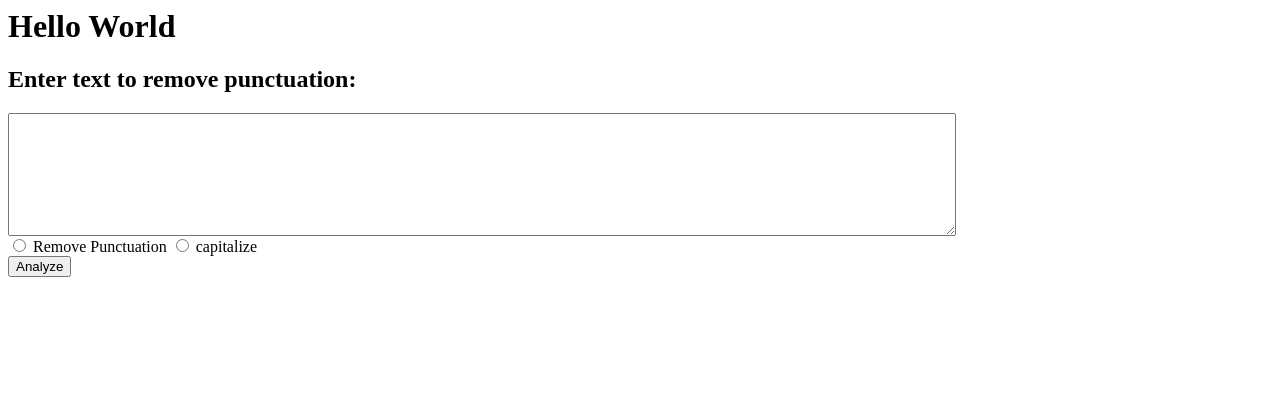
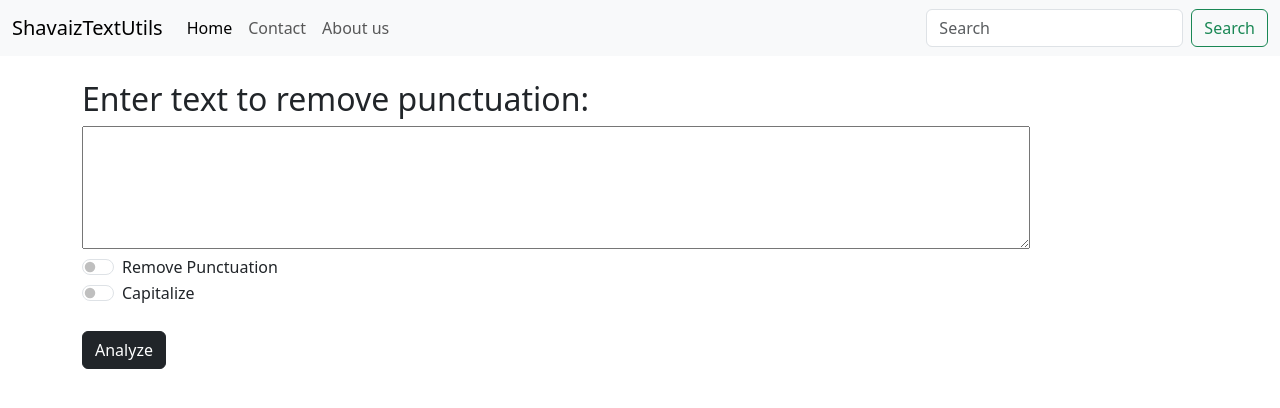
Before and after one commit to MuhammadShavaiz/django-practiceproject, a Django app: page / in a window 1280 px wide. Shown: the top 408 px of the page. Run offline with Django 5.2, Linux system fonts and the light colour scheme.

Commit message:
initial commit

```diff
--- a/playground/templates/hello.html
+++ b/playground/templates/hello.html
@@ -1,12 +1,56 @@
-<h1>Hello World</h1>
+<!doctype html>
+<html lang="en">
+  <head>
+    <meta charset="utf-8">
+    <meta name="viewport" content="width=device-width, initial-scale=1">
+    <title>Shavaiz Text Utils</title>
+    <link href="https://cdn.jsdelivr.net/npm/bootstrap@5.3.3/dist/css/bootstrap.min.css" rel="stylesheet" integrity="sha384-QWTKZyjpPEjISv5WaRU9OFeRpok6YctnYmDr5pNlyT2bRjXh0JMhjY6hW+ALEwIH" crossorigin="anonymous">
+  </head>
+  <body>
+    <nav class="navbar navbar-expand-lg bg-body-tertiary">
+        <div class="container-fluid">
+          <a class="navbar-brand">ShavaizTextUtils</a>
+          <button class="navbar-toggler" type="button" data-bs-toggle="collapse" data-bs-target="#navbarSupportedContent" aria-controls="navbarSupportedContent" aria-expanded="false" aria-label="Toggle navigation">
+            <span class="navbar-toggler-icon"></span>
+          </button>
+          <div class="collapse navbar-collapse" id="navbarSupportedContent">
+            <ul class="navbar-nav me-auto mb-2 mb-lg-0">
+              <li class="nav-item">
+                <a class="nav-link active" aria-current="page" href="">Home</a>
+              </li>
+              <li class="nav-item">
+                <a class="nav-link" href='/contact'>Contact</a>
+              </li>
+              <li class="nav-item">
+                <a class="nav-link" href = '/about'>About us</a>
+              </li>
+            </ul>
+            <form class="d-flex" role="search">
+              <input class="form-control me-2" type="search" placeholder="Search" aria-label="Search">
+              <button class="btn btn-outline-success" type="submit">Search</button>
+            </form>
+          </div>
+        </div>
+      </nav>
+      <br>
+      <div class = "container">
         <form  action ='/analyze',method='get'>
             <h2>
                 Enter text to remove punctuation:
             </h2>
             <textarea name = 'text' style="width: 948px; height: 123px;" data-listener-added_7a2d7a18="true"></textarea><br>
-    <input type = 'radio' id = 'removpunc' name = 'action' value = 'removpunc'> Remove Punctuation
-    <input type = 'radio' id = 'capital' name = 'action' value = 'capital'> capitalize<br>
-    <button type='submit'>
-        Analyze
-    </button>
+            <div class="form-check form-switch">
+                <input class="form-check-input" type="radio" id="removpunc" name = 'action' value = 'removpunc'>
+                <label class="form-check-label" for="removpunc">Remove Punctuation</label>
+              </div>
+              <div class="form-check form-switch">
+                <input class="form-check-input" type="radio" id = 'capital' name = 'action' value = 'capital'>
+                <label class="form-check-label" for='capital' >Capitalize</label>
+              </div>
+              <br>
+              <button type="submit" class="btn btn-dark">Analyze</button>
         </form>
+      </div>
+    <script src="https://cdn.jsdelivr.net/npm/bootstrap@5.3.3/dist/js/bootstrap.bundle.min.js" integrity="sha384-YvpcrYf0tY3lHB60NNkmXc5s9fDVZLESaAA55NDzOxhy9GkcIdslK1eN7N6jIeHz" crossorigin="anonymous"></script>
+  </body>
+</html>
--- a/playground/urls.py
+++ b/playground/urls.py
@@ -4,6 +4,6 @@ from . import views
 urlpatterns = [
     path('', views.say_hello),
     path('about/', views.about, name='About'),
-    path('youtube/', views.youtube, name='youtube'),
+    path('contact/', views.contact_me, name='contact'),
     path('analyze/', views.analyze, name='punctuation')
 ]
--- a/playground/views.py
+++ b/playground/views.py
@@ -4,24 +4,27 @@ def say_hello(request):
     return render(request, 'hello.html')
 def about(request):
     return HttpResponse("This is About page")
-def youtube(request):
-    return HttpResponse('''<h1>shavaiz</h1><a href = "https://www.youtube.com">visit youtube!</a>''')
+def contact_me(request):
+    return HttpResponse('contact me: +92 3206877289')
 def analyze(request):
     djangotext = request.GET.get('text', 'default')
     action = request.GET.get('action', 'off')
-    if action == 'removpunc':
-        pur = "punctuation removed"
-        rem_punct = ""
-        punc = '''!"#$%&'()*+, -./:;<=>?@[\]^_`{|}~'''
-        for char in djangotext:
-            if char not in punc:
-                rem_punct = rem_punct + char
-        params = {'purpose':pur, 'removed_punctuations':rem_punct}
-        return render(request, 'analyze.html',params)
-    elif action == 'capital':
-        cap = 'Capitalized Text'
-        capital_text = ""
-        for char in djangotext:
-            capital_text = capital_text + char.upper()
-        params = {'purpose':cap, 'removed_punctuations':capital_text}
-        return render(request, 'analyze.html',params)
+    if not djangotext:
+        return HttpResponse('No Text Added')
+    else:
+        if action == 'removpunc':
+            pur = "punctuation removed"
+            rem_punct = ""
+            punc = '''!"#$%&'()*+, -./:;<=>?@[\]^_`{|}~'''
+            for char in djangotext:
+                if char not in punc:
+                    rem_punct = rem_punct + char
+            params = {'purpose':pur, 'removed_punctuations':rem_punct}
+            return render(request, 'analyze.html',params)
+        elif action == 'capital':
+            cap = 'Capitalized Text'
+            capital_text = ""
+            for char in djangotext:
+                capital_text = capital_text + char.upper()
+            params = {'purpose':cap, 'removed_punctuations':capital_text}
+            return render(request, 'analyze.html',params)
```
Also changed, not shown: playground/templates/analyze.html (+21 -2 lines), playground/templates/hello1.html (added, +12 -0 lines). Lines whose indentation alone changed are shown as unchanged.
